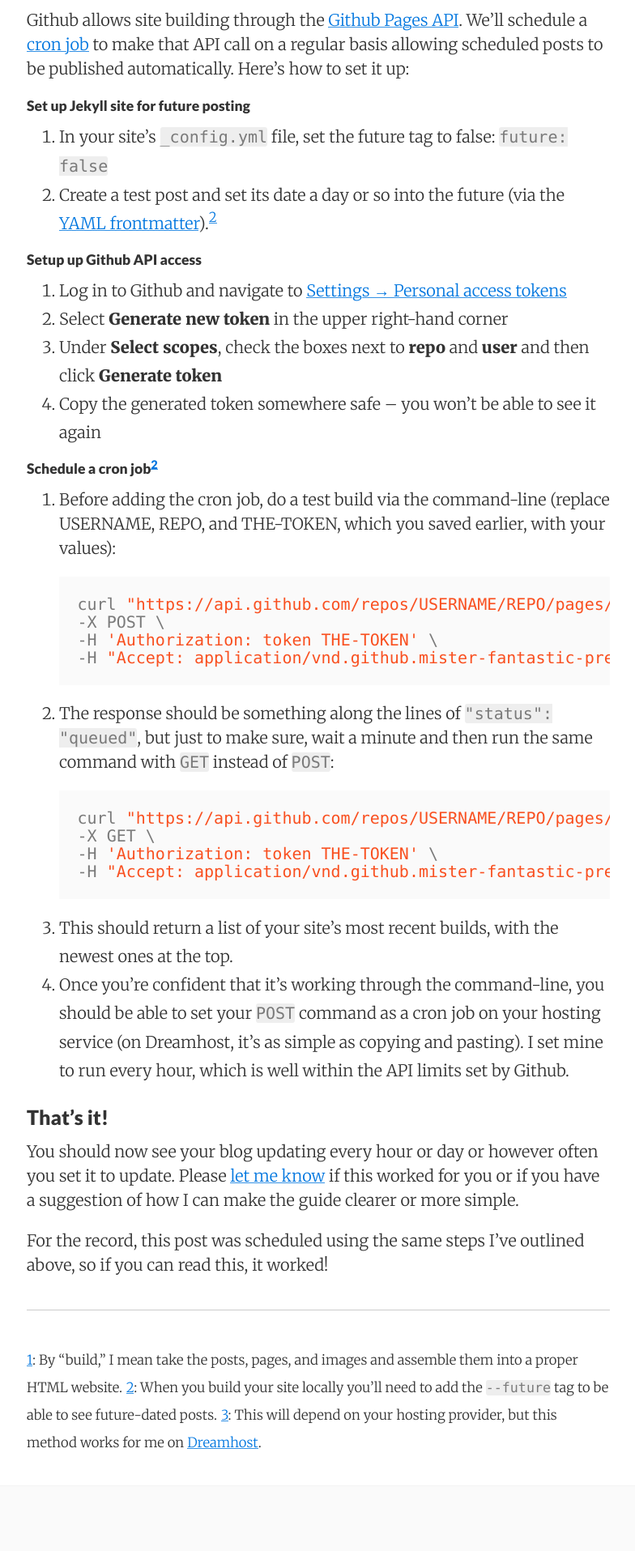
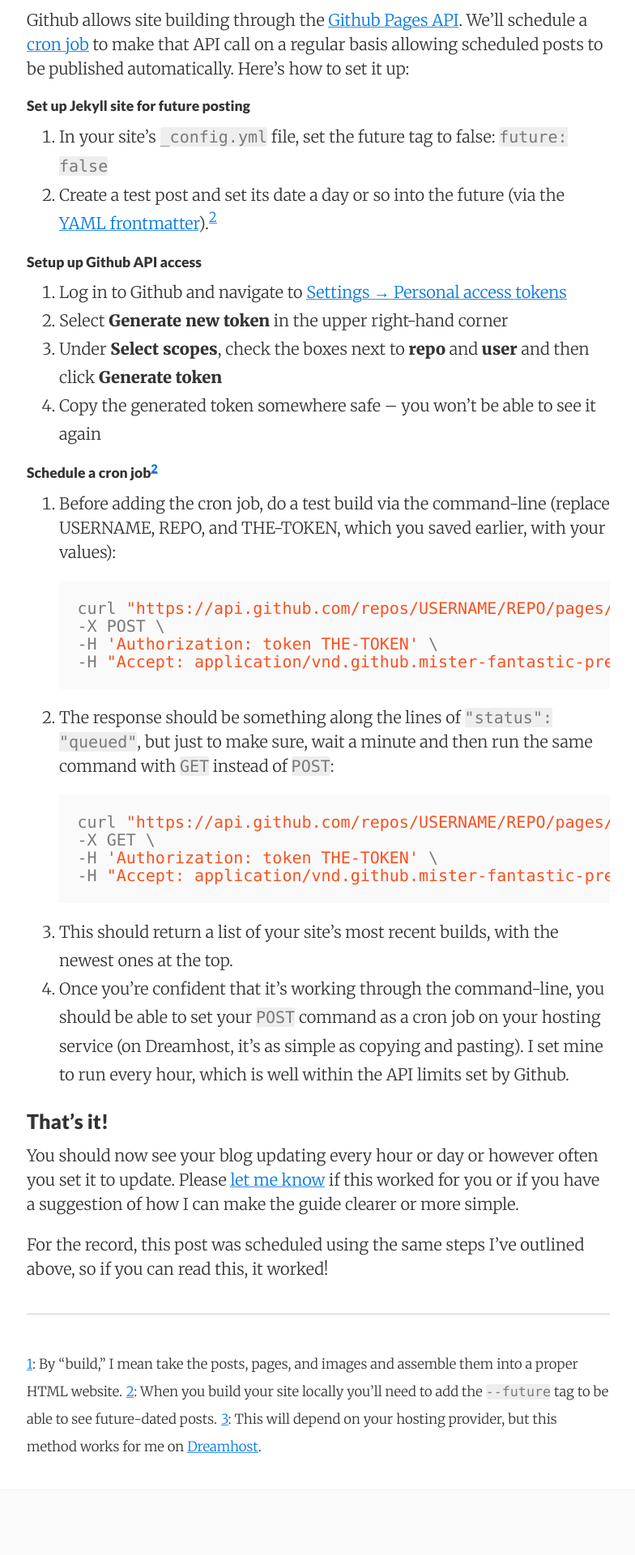
Before and after one commit to alxmjo/code, a Jekyll site: the page built from _posts/2017-05-29-how-to-schedule-posts-with-jekyll.markdown, in a window 1280 px wide. Shown: the part 1016-2936 px from the top of the page at 81% size, without its empty margins (247-1031 px from the left). Built offline with Jekyll 4.4.1, drawn with Linux system fonts in a browser that asks for light colours.

Commit message:
fix list paragraph spacing issue

```diff
--- a/_sass/basscss/_base-typography.scss
+++ b/_sass/basscss/_base-typography.scss
@@ -20,7 +20,9 @@
 }
 
 p,
-dl {
+dl,
+ol,
+ul {
   font-size: $h4;
   margin-top: 0;
   margin-bottom: $space-2;
@@ -28,9 +30,6 @@
 
 ol,
 ul {
-  font-size: $h4;
-  margin-top: 0;
-  margin-bottom: $space-0;
   padding-left: $space-3;
 }
 
```
